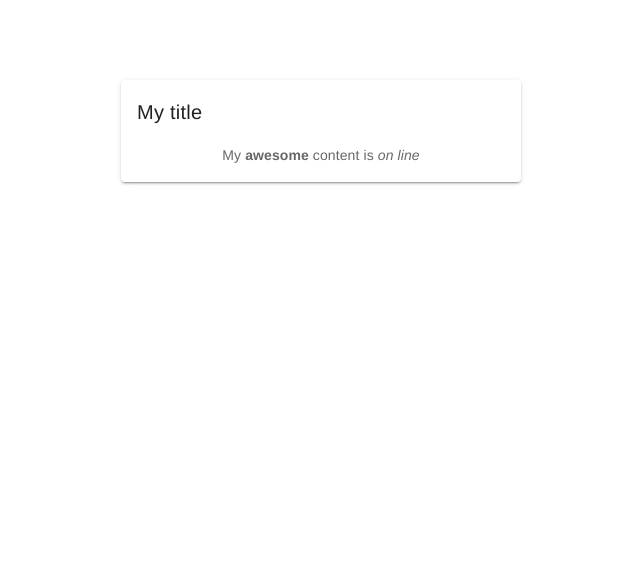
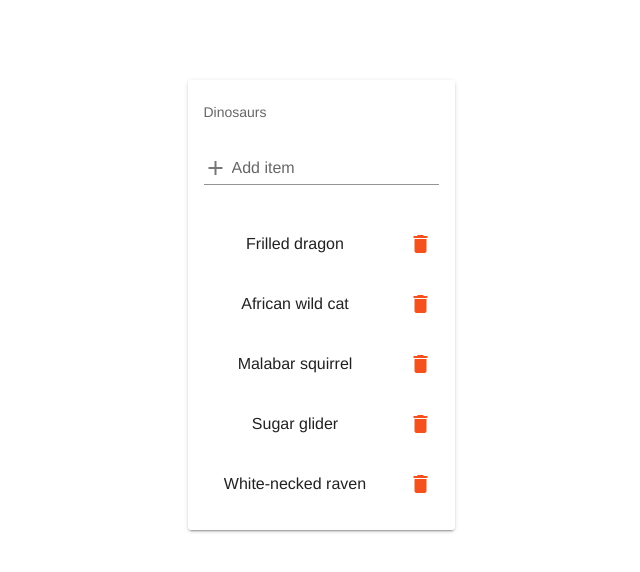
Before and after one commit to tarhi-saad/vuejs-egghead-basic-web-apps, a Vue app: page / in a window 1280 px wide. Shown: the top 572 px of the page, without its empty margins (319-959 px from the left). Built offline with nearby package versions, Linux system fonts and the light colour scheme.

Commit message:
Create a List Component

```diff
--- a/package.json
+++ b/package.json
@@ -8,6 +8,7 @@
     "lint": "vue-cli-service lint"
   },
   "dependencies": {
+    "@mdi/font": "5.0.45",
     "@vue/cli-plugin-babel": "4.1.1",
     "vue": "^2.6.11",
     "vuetify": "2.2.17"
--- a/public/index.html
+++ b/public/index.html
@@ -6,6 +6,7 @@
     <meta name="viewport" content="width=device-width,initial-scale=1.0">
     <link rel="icon" href="<%= BASE_URL %>favicon.ico">
     <title>codesandbox</title>
+    <link href="https://fonts.googleapis.com/css?family=Material+Icons" rel="stylesheet">
   </head>
   <body>
     <noscript>
--- a/src/components/Card.vue
+++ b/src/components/Card.vue
@@ -1,7 +1,26 @@
 <template>
-  <v-card width="400" class="mx-auto mt-5">
-    <v-card-title>{{ title }}</v-card-title>
-    <v-card-text v-html="content"></v-card-text>
+  <v-card width="auto" class="mx-auto mt-5">
+    <!-- <v-card-title>{{ title }}</v-card-title> -->
+    <v-list>
+      <v-subheader>{{ title }}</v-subheader>
+      <v-form @submit.prevent="addItem">
+        <v-text-field v-model="textInput" class="mx-4" label="Add item" prepend-inner-icon="add"></v-text-field>
+      </v-form>
+      <v-list-item-group color="primary">
+        <v-slide-y-transition group tag="v-list">
+          <v-list-item v-for="(item, index) in items" :key="item.text">
+            <v-list-item-content>
+              <v-list-item-title>{{ item.text }}</v-list-item-title>
+            </v-list-item-content>
+            <v-list-item-action>
+              <v-btn icon>
+                <v-icon @click="removeItem(index)" color="deep-orange darken-1">delete</v-icon>
+              </v-btn>
+            </v-list-item-action>
+          </v-list-item>
+        </v-slide-y-transition>
+      </v-list-item-group>
+    </v-list>
   </v-card>
 </template>
 
@@ -9,9 +28,28 @@
 export default {
   name: "Card",
   data: () => ({
-    title: "My title",
-    content: "My <strong>awesome</strong> content is <em>on line</em>"
-  })
+    title: "Dinosaurs",
+    items: [
+      { text: "Frilled dragon" },
+      { text: "African wild cat" },
+      { text: "Malabar squirrel" },
+      { text: "Sugar glider" },
+      { text: "White-necked raven" }
+    ],
+    textInput: ""
+  }),
+  methods: {
+    addItem() {
+      if (!this.textInput) return;
+      this.items.push({
+        text: this.textInput
+      });
+      this.textInput = "";
+    },
+    removeItem(index) {
+      this.items.splice(index, 1);
+    }
+  }
 };
 </script>
 
--- a/src/plugins/vuetify.js
+++ b/src/plugins/vuetify.js
@@ -1,9 +1,14 @@
+import "@mdi/font/css/materialdesignicons.css";
 import Vue from "vue";
 import Vuetify from "vuetify";
 import "vuetify/dist/vuetify.min.css";
 
 Vue.use(Vuetify);
 
-const opts = {};
+const opts = {
+  icons: {
+    iconfont: "mdi" // 'mdi' || 'mdiSvg' || 'md' || 'fa' || 'fa4' || 'faSvg'
+  }
+};
 
 export default new Vuetify(opts);
```
